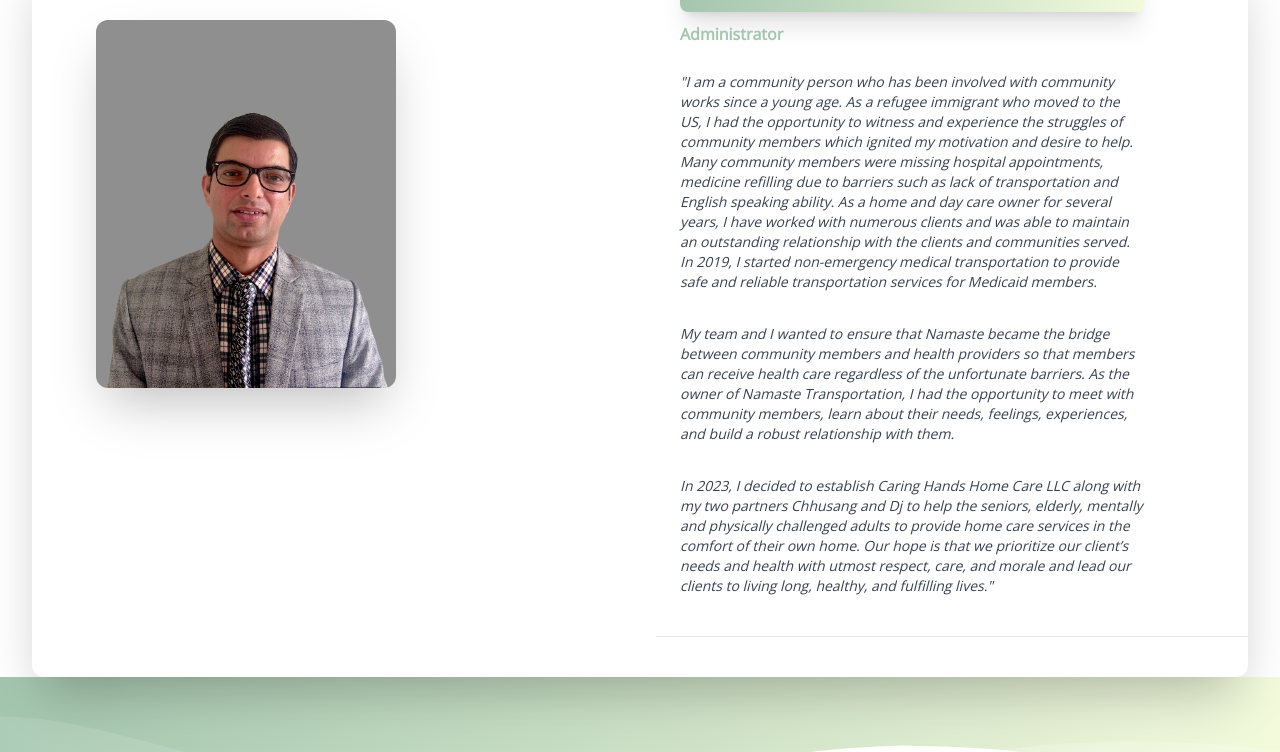
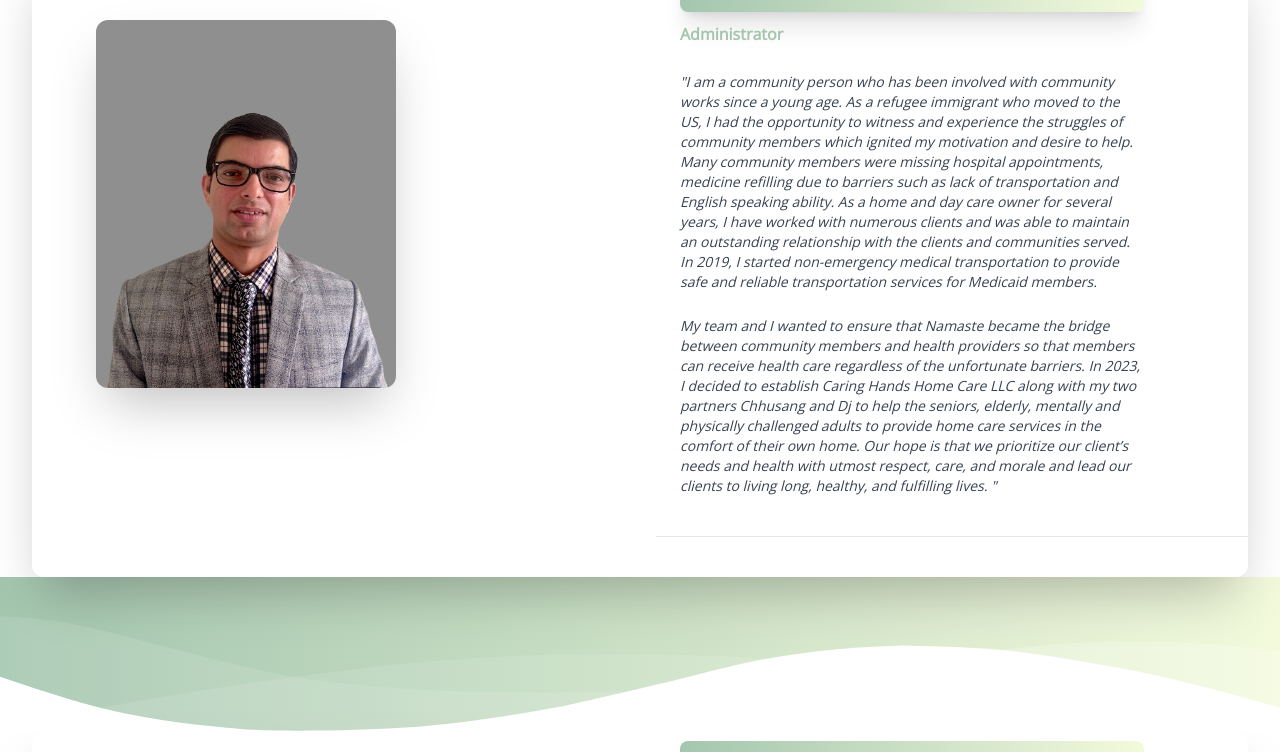
Before and after one commit to AMT98/CHHC, a React (Create React App) app: page /team in a window 1280 px wide. Shown: the part 368-1120 px from the top of the page. Built offline with nearby package versions, Linux system fonts and the light colour scheme; a web font is replaced by a local one.

Commit message:
Adjusted text and color of the hero page

```diff
--- a/src/Components/Home.js
+++ b/src/Components/Home.js
@@ -34,13 +34,13 @@
             variants={fadeIn("right", "tween", 0.2, 1)}
             className="flex flex-col w-full md:w-2/5 justify-center items-center lg:items-start text-center md:text-left"
           >
-            <p className="uppercase tracking-loose w-full">
+            <p className="uppercase tracking-loose w-full text-gray-500">
               Compassionate Care for Your Loved Ones in the Comfort of Home{" "}
             </p>
             <h1 className="my-4 text-5xl font-bold leading-tight text-[#F3FADC]">
               Caring Hands Home Care
             </h1>
-            <p className="leading-normal text-xl mb-8 uppercase">
+            <p className="leading-normal text-xl mb-8 uppercase text-gray-500">
               Because home is where the heart is.
             </p>
 
--- a/src/Components/Team.js
+++ b/src/Components/Team.js
@@ -84,23 +84,19 @@
                     transportation to provide safe and reliable transportation
                     services for Medicaid members.
                   </p>
-                  <p className="mt-8">
+
+                  <p className="mt-6">
                     My team and I wanted to ensure that Namaste became the
                     bridge between community members and health providers so
                     that members can receive health care regardless of the
-                    unfortunate barriers. As the owner of Namaste
-                    Transportation, I had the opportunity to meet with community
-                    members, learn about their needs, feelings, experiences, and
-                    build a robust relationship with them.
-                  </p>
-                  <p className="mt-8">
-                    In 2023, I decided to establish Caring Hands Home Care LLC
-                    along with my two partners Chhusang and Dj to help the
-                    seniors, elderly, mentally and physically challenged adults
-                    to provide home care services in the comfort of their own
-                    home. Our hope is that we prioritize our client’s needs and
-                    health with utmost respect, care, and morale and lead our
-                    clients to living long, healthy, and fulfilling lives."
+                    unfortunate barriers. In 2023, I decided to establish Caring
+                    Hands Home Care LLC along with my two partners Chhusang and
+                    Dj to help the seniors, elderly, mentally and physically
+                    challenged adults to provide home care services in the
+                    comfort of their own home. Our hope is that we prioritize
+                    our client’s needs and health with utmost respect, care, and
+                    morale and lead our clients to living long, healthy, and
+                    fulfilling lives. "
                   </p>
                 </div>
               </div>
```
